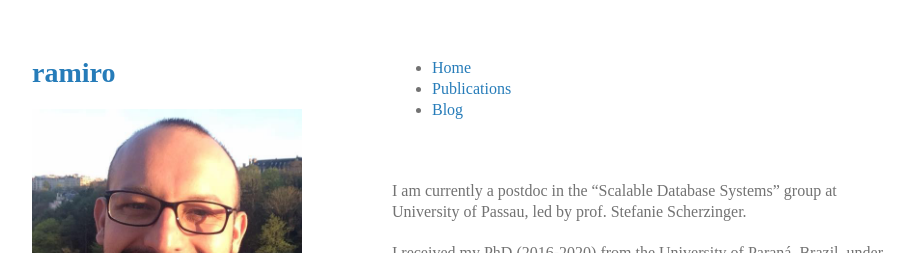
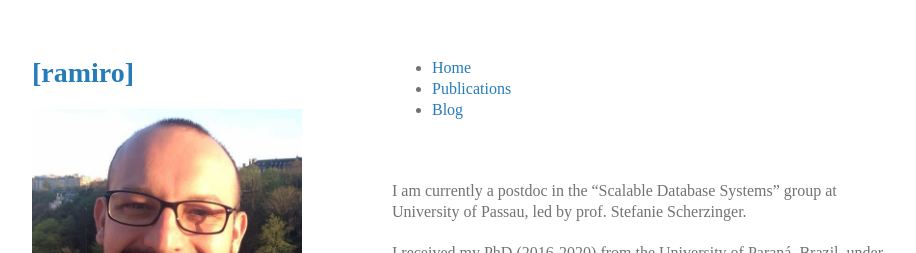
Before and after one commit to edsonrl/edsonrl.github.io, a Jekyll site: the page built from index.md, in a window 1280 px wide. Shown: the top 253 px of the page, without its empty margins (178-1094 px from the left). Built offline with Jekyll 4.4.1, drawn with Linux system fonts in a browser that asks for light colours.

```diff
--- a/_config.yml
+++ b/_config.yml
@@ -1,4 +1,4 @@
-title: [ramiro]
+title: "[ramiro]"
 logo: /assets/img/me.png
 description: Edson Ramiro Lucas Filho.
 email: edson.lucas@uni-passau.de
```
